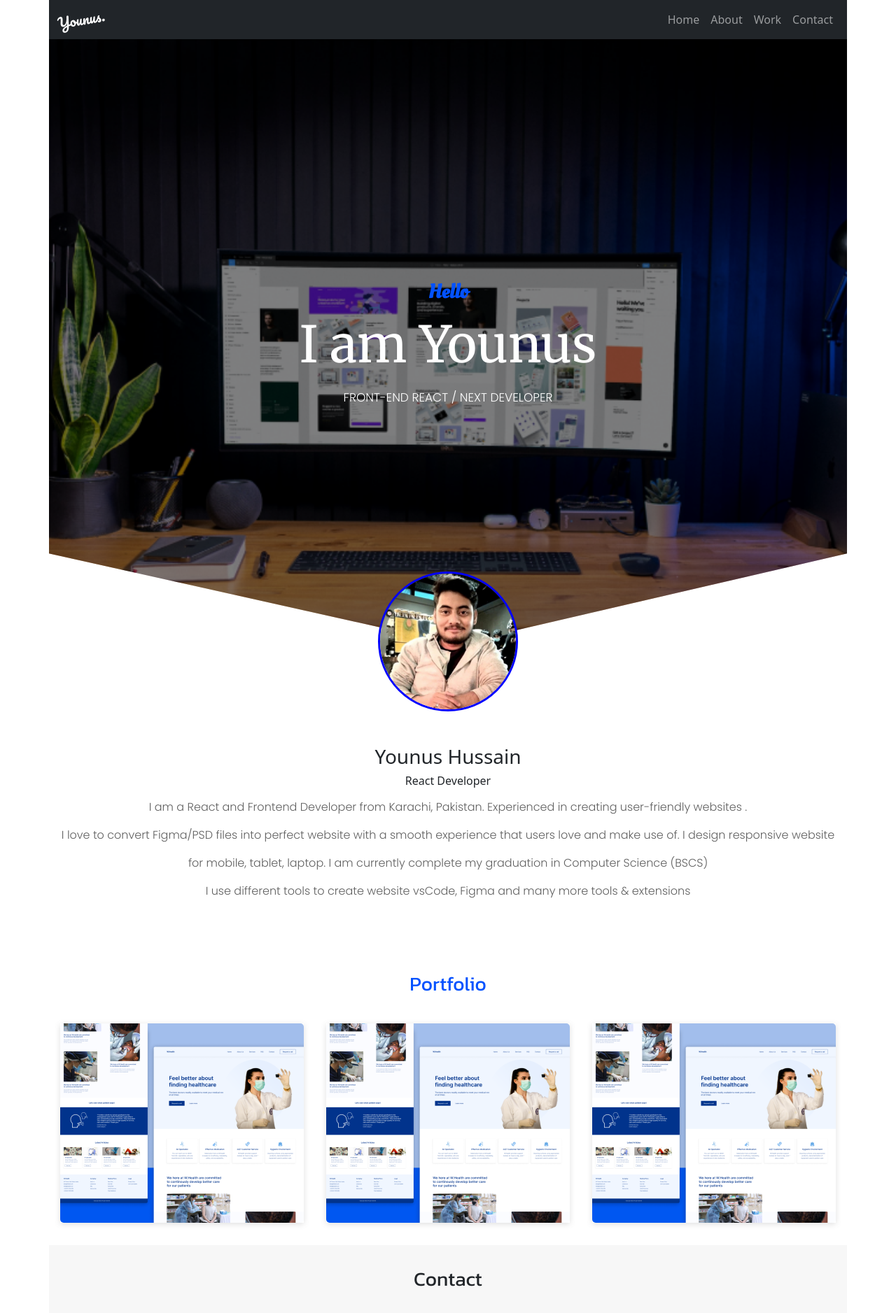
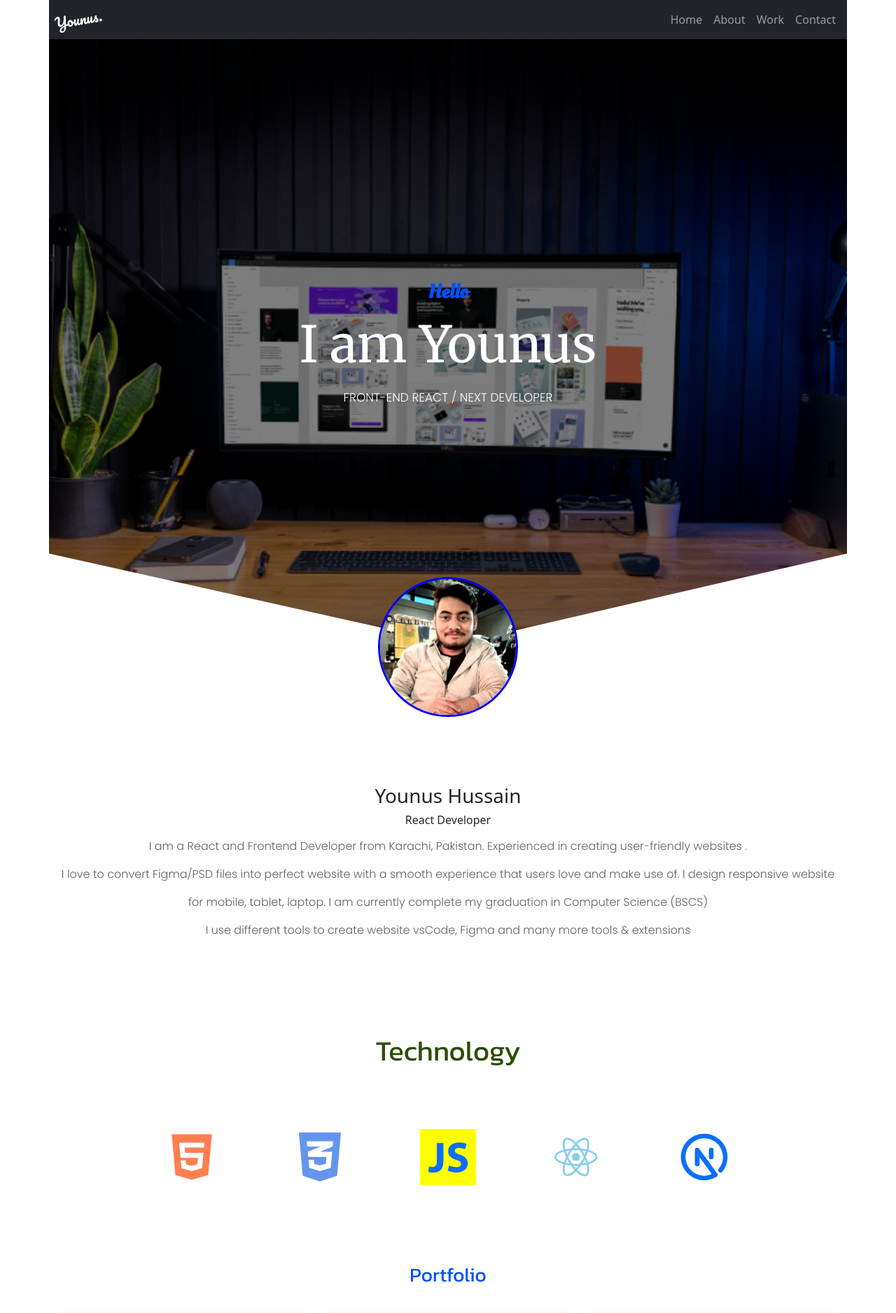
Before and after one commit to YounusHussain9/personal_portfolio, a Next.js app: page / in a window 1280 px wide. Shown: the top 1877 px of the page at 70% size. Built offline with nearby package versions, Linux system fonts and the light colour scheme.

Commit message:
comitt on 6-4-23

```diff
--- a/components/Navbar/NavComponent.js
+++ b/components/Navbar/NavComponent.js
@@ -3,21 +3,20 @@ import Nav from "react-bootstrap/Nav";
 import Navbar from "react-bootstrap/Navbar";
 import styles from '../../styles/navcomp.module.css'
 
-function NavComponent({about , portfolio, contact}) {
+function NavComponent() {
   return (
-    <>
-      <Navbar bg="dark" variant="dark">
-        <Container>
+
+
+    <Navbar bg="dark" variant="dark"  className={`container ${styles.navContainer}`}>
           <Navbar.Brand href="/" className={styles.navBrand} >Younus.</Navbar.Brand>
           <Nav className="ms-auto">
-            <Nav.Link href="/">Home</Nav.Link>
+            <Nav.Link href="#home">Home</Nav.Link>
             <Nav.Link href="#about">About</Nav.Link>
             <Nav.Link href="#portfolio" >Work</Nav.Link>
             <Nav.Link href="#contact">Contact</Nav.Link>
           </Nav>
-        </Container>
       </Navbar>
-    </>
+
   );
 }
 
--- /dev/null
+++ b/components/Skills/Skills.js/Technology.js
@@ -0,0 +1,40 @@
+import React from 'react'
+import Link from 'next/link';
+import { AiFillHtml5 } from "react-icons/ai";
+import { FaCss3Alt } from "react-icons/fa";
+import { DiJavascript1, DiReact } from "react-icons/di";
+import { TbBrandNextjs } from "react-icons/tb";
+import styles from './tech.module.css'
+
+const Technology = () => {
+  return (
+    <div className={styles.tech_container}>
+<h1>Technology</h1>
+
+<div className={styles.tech_sub}>
+    <Link href='https://en.wikipedia.org/wiki/HTML' target='_blank' >
+    <AiFillHtml5 className={styles.htmlico} />
+    </Link>
+    <Link href='https://en.wikipedia.org/wiki/css' target='_blank' >
+    <FaCss3Alt className={styles.cssico}/>
+    </Link>
+
+    <Link href='https://en.wikipedia.org/wiki/javascript' target='_blank' >
+
+    <DiJavascript1 className={styles.jsico} />
+    </Link>
+
+    <Link href='https://reactjs.org/'>
+
+    <DiReact className={styles.reactico}/>
+
+</Link>
+    <Link href='https://nextjs.org/'>
+    <TbBrandNextjs className={styles.nextico}/>
+    </Link>
+</div>
+    </div>
+  )
+}
+
+export default Technology
--- /dev/null
+++ b/components/Skills/Skills.js/tech.module.css
@@ -0,0 +1,64 @@
+@import url("https://fonts.googleapis.com/css2?family=Kanit&display=swap");
+
+.tech_container {
+  text-align: center;
+  padding: 2rem;
+}
+
+.tech_sub {
+  padding: 5rem;
+  display: flex;
+  justify-content: space-around;
+}
+.tech_container > h1 {
+  font-family: "Kanit", sans-serif;
+  color: rgb(40, 78, 1);
+}
+
+.htmlico {
+  color: coral;
+}
+.htmlico,
+.cssico,
+.jsico,
+.reactico,
+.nextico {
+  overflow: auto;
+  font-size: 5rem;
+  transition: 1s ease;
+}
+.cssico {
+  color: cornflowerblue;
+}
+.jsico {
+  background-color: yellow;
+}
+
+.reactico {
+  color: skyblue;
+}
+.reactico:hover,
+.htmlico:hover,
+.cssico:hover,
+.jsico:hover,
+.nextico:hover {
+  transform: translateY(-0.4rem);
+}
+
+@media (max-width: 768px) {
+  .tech_sub {
+    flex-direction: column;
+    padding: 1rem;
+    /* justify-content: center; */
+    gap: 2rem;
+    align-items: center;
+  }
+
+  .htmlico,
+  .cssico,
+  .jsico,
+  .reactico,
+  .nextico {
+    font-size: 6rem;
+  }
+}
--- a/pages/index.js
+++ b/pages/index.js
@@ -7,6 +7,7 @@ import Nav from "../components/Navbar/NavComponent";
 import ProgressBar from "react-bootstrap/ProgressBar";
 
 import styles from "../styles/Home.module.css";
+import Skill from "../components/Skills/Skills.js/Technology";
 
 export default function Home() {
   return (
@@ -21,9 +22,9 @@ export default function Home() {
         <link rel="icon" href="/static/logo.png" />
       </Head>
 
-      <header>
+          <Nav   />
+      <header id="home">
         <section className={`container ${styles.a} g-0`}>
-          <Nav about="about" portfolio="portfolio" contact="contact" />
           <div className={styles.hero_section}>
             <div className={styles.overlay}></div>
 
@@ -63,7 +64,7 @@ export default function Home() {
               </p>
             </div>
           </div>
-
+<Skill />
           <div className={styles.portfolio} id="portfolio">
             <h3>Portfolio</h3>
             <div className={` ${styles.portfolio_sub}`}>
--- a/styles/Home.module.css
+++ b/styles/Home.module.css
@@ -83,7 +83,7 @@
   border-radius: 50%;
   border: 3px solid blue;
   position: relative;
-  bottom: 7rem;
+  bottom: 10rem;
 }
 
 .intro_subcontainer {
--- a/styles/navcomp.module.css
+++ b/styles/navcomp.module.css
@@ -1,4 +1,11 @@
 @import url('https://fonts.googleapis.com/css2?family=Pacifico&display=swap');
+.navContainer{
+    position: sticky;
+    top: 0;
+    z-index: 1;
+    padding: .5rem;
+
+}
 
 .navBrand{
     font-family: 'Pacifico', cursive;
```
